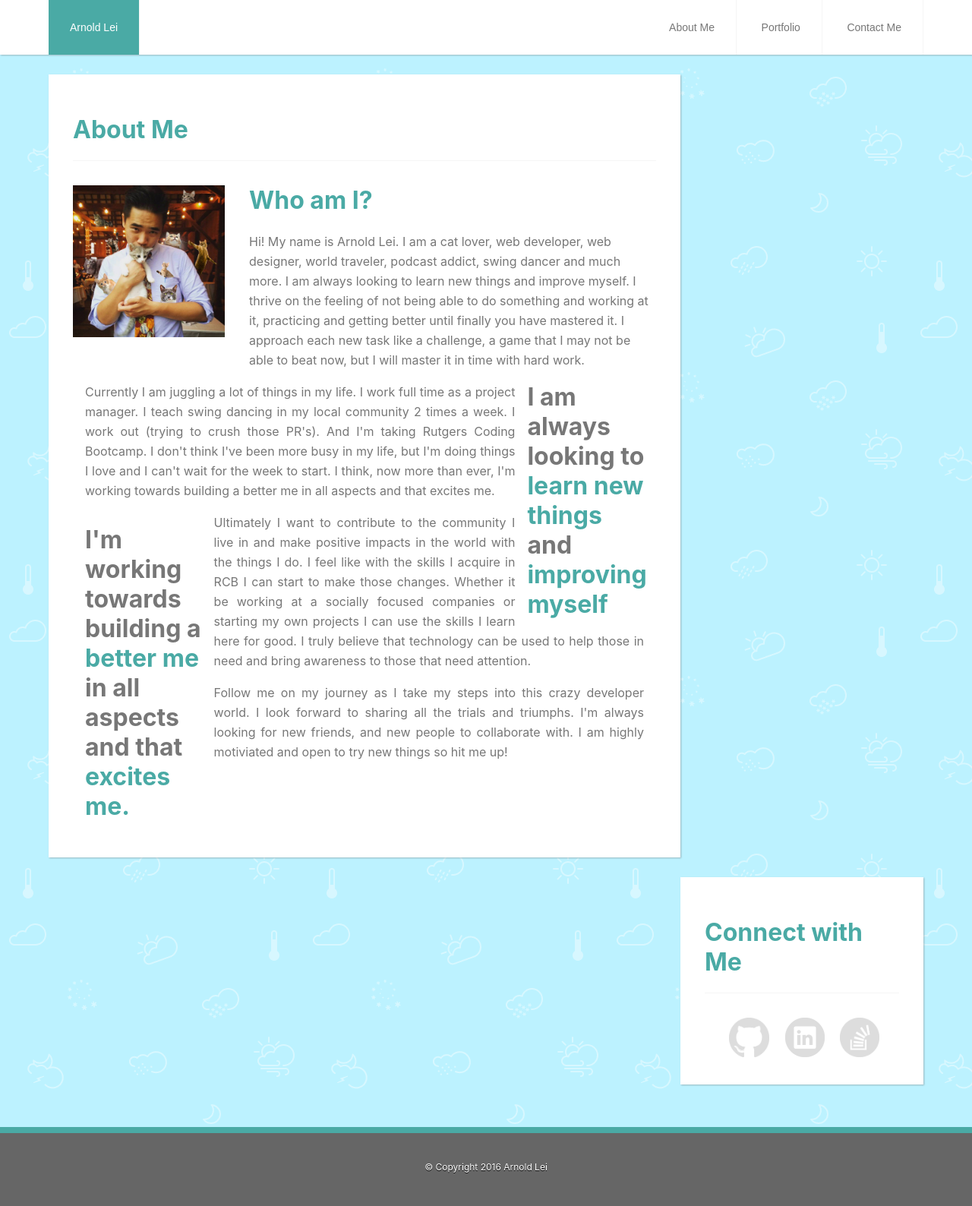
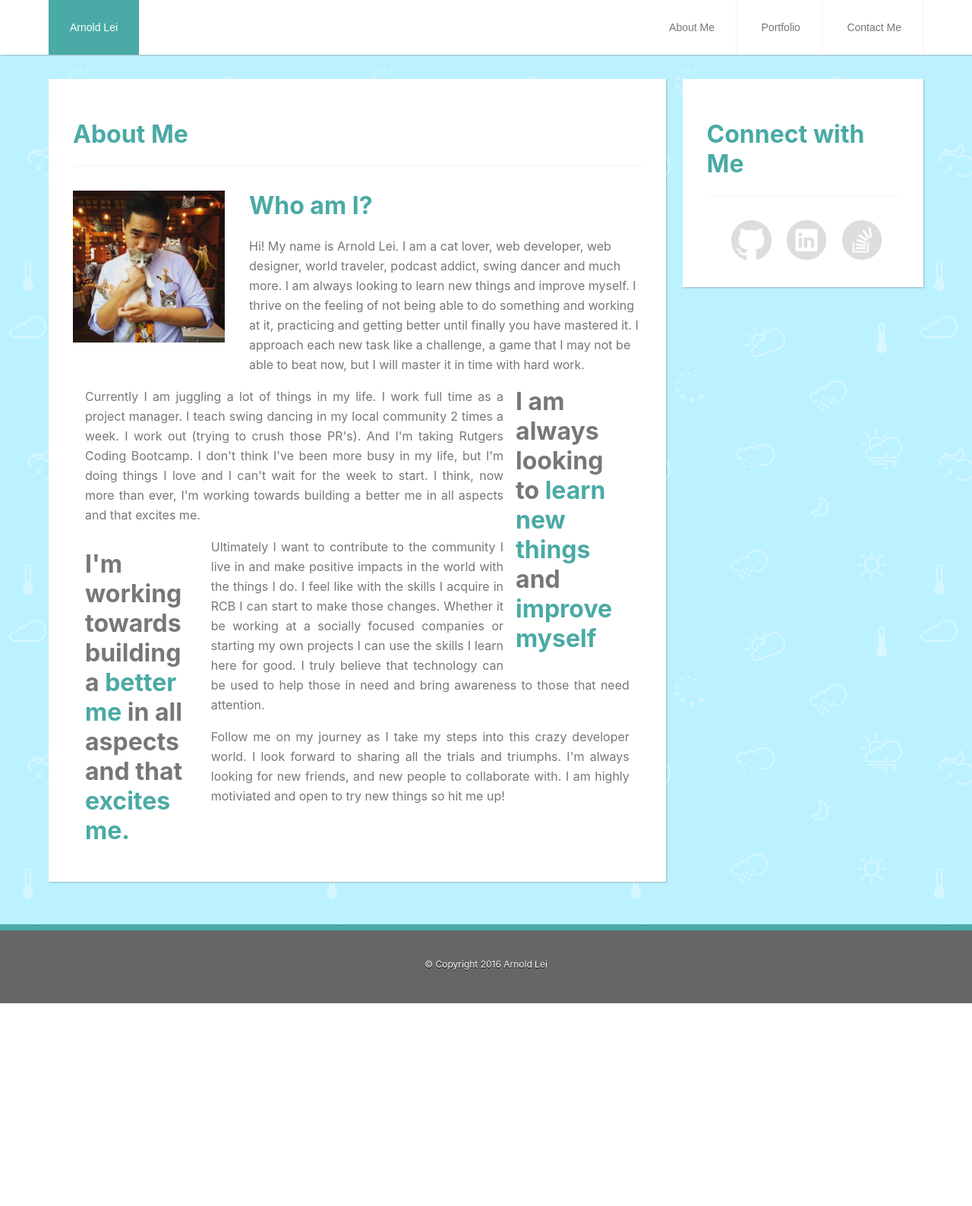
Before and after one commit to arnold-lei/basic-portfolio, a PHP site: page /index.php in a window 1280 px wide. Shown: the whole page at 76% size. After the commit the page ends 1321 px from the top, so only its background shows below. Run offline with PHP 8.4, Linux system fonts and the light colour scheme.

Commit message:
played around with the content area sizing

```diff
--- a/assets/css/style.css
+++ b/assets/css/style.css
@@ -78,10 +78,12 @@
 
 .container {
   height:100%;
+  width:90%;
+  padding:2em 2em 10em 5% ;
   position:relative;
   overflow: auto;
   z-index: 1;
-  padding-bottom: 10em;
+
 }
 
 button{
@@ -144,19 +146,19 @@
 }
 
 .about-me {
-  width:60% ;
+  width:65% ;
   float:left;
-  margin: 2% 1em 0 5%;
+/*  margin: 2% 1em 0 5%;*/
   background-color: #fff;
   padding:2em;
 }
 
 .connect-me{
   background-color: #fff;
-  width:20%;
+  width:22%;
   float:right;
-  margin-right: 5%;
-  margin-top: 2%;
+/*  margin-right: 5%;
+  margin-top: 2%;*/
   padding:2em;
 }
 
--- a/index.html
+++ b/index.html
@@ -28,7 +28,7 @@
           <p>Hi! My name is Arnold Lei. I am a cat lover, web developer, web designer, world traveler, podcast addict, swing dancer and much more. I am always looking to learn new things and improve myself. I thrive on the feeling of not being able to do something and working at it, practicing and getting better until finally you have mastered it. I approach each new task like a challenge, a game that I may not be able to beat now, but I will master it in time with hard work.
           </p>
           <div class="quote float-right">
-            <h1 class="pull-quote"><span>I am always looking to </span>learn new things<span> and </span>improving myself</h1>
+            <h1 class="pull-quote"><span>I am always looking to </span>learn new things<span> and </span>improve myself</h1>
           </div>
           <p class="block"> Currently I am juggling a lot of things in my life. I work full time as a project manager. I teach swing dancing in my local community 2 times a week. I work out (trying to crush those PR's). And I'm taking Rutgers Coding Bootcamp. I don't think I've been more busy in my life, but I'm doing things I love and I can't wait for the week to start. I think, now more than ever, I'm working towards building a better me in all aspects and that excites me.
           </p>
```
